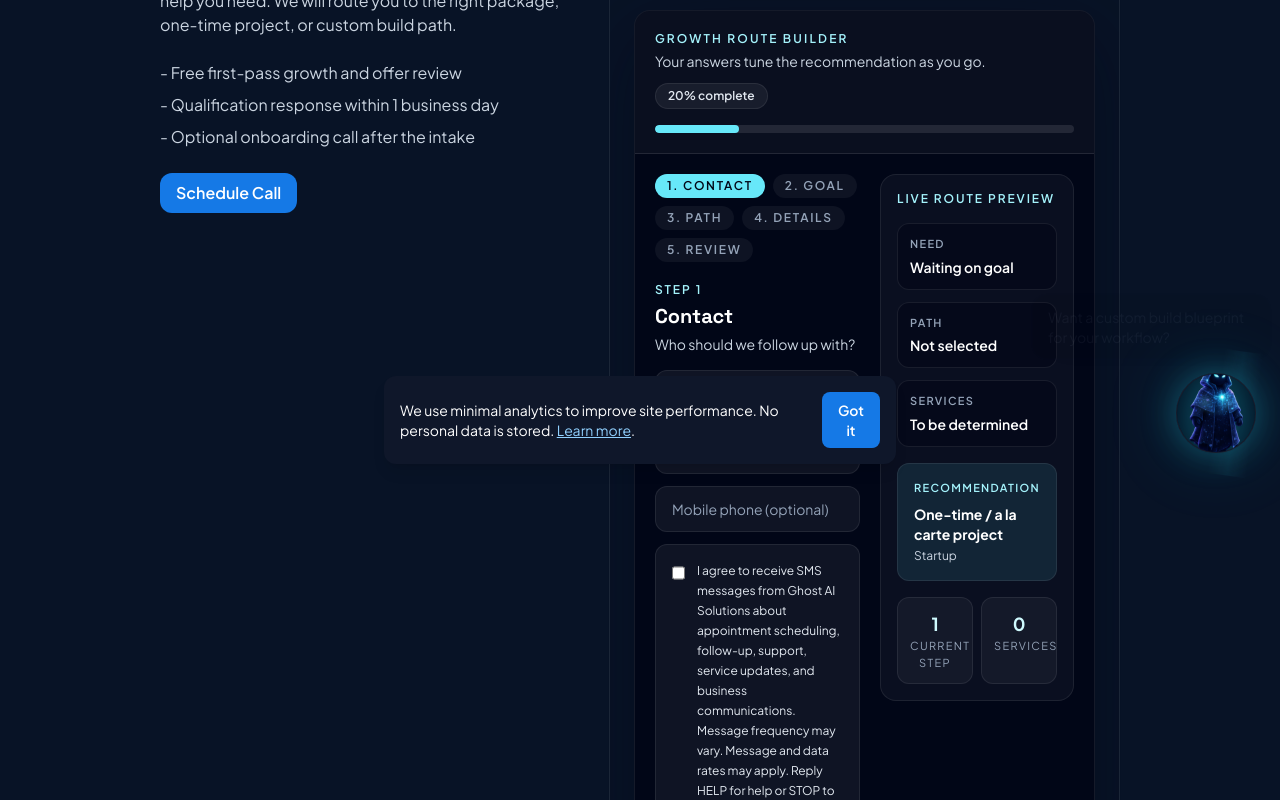
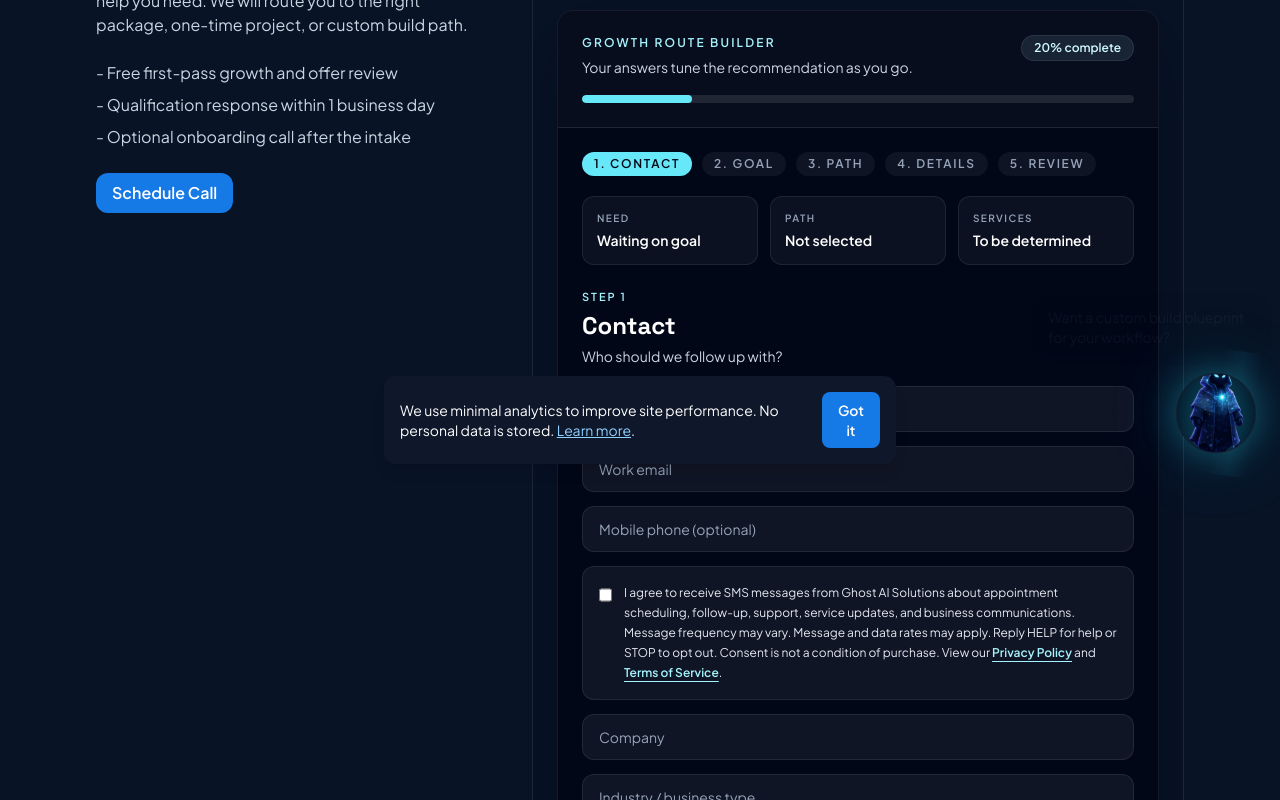
Before and after one commit to burchdad/ghostaisolutions, a Next.js app: page /contact in a window 1280 px wide. Shown: the part 320-1120 px from the top of the page. Built offline with nearby package versions, Linux system fonts and the light colour scheme.

Commit message:
Fix growth intake form layout

```diff
--- a/app/contact/page.js
+++ b/app/contact/page.js
@@ -12,9 +12,9 @@ export default function Contact() {
 
   return (
     <section className="bg-slate-50 py-20 dark:bg-ink">
-      <div className="mx-auto max-w-5xl px-4 sm:px-6 lg:px-8">
+      <div className="mx-auto max-w-6xl px-4 sm:px-6 lg:px-8">
         <Breadcrumbs />
-        <div className="grid items-start gap-10 lg:grid-cols-[1fr_1.25fr]">
+        <div className="grid items-start gap-10 lg:grid-cols-[0.82fr_1.35fr]">
           <div>
             <h1 className="text-4xl font-extrabold tracking-tight">Start with a free growth fit review</h1>
             <p className="mt-4 text-slate-600 dark:text-slate-300">
--- a/components/QualificationIntake.js
+++ b/components/QualificationIntake.js
@@ -127,9 +127,9 @@ function ChoiceCard({ active, label, eyebrow, description, onClick }) {
 
 function SectionIntro({ step, children }) {
   return (
-    <div className="mb-4">
-      <p className="text-xs font-semibold uppercase tracking-[0.16em] text-cyan-200">Step {step + 1}</p>
-      <h3 className="mt-1 text-xl font-bold text-white">{steps[step].label}</h3>
+    <div className="mb-5">
+      <p className="text-[11px] font-semibold uppercase tracking-[0.18em] text-cyan-200">Step {step + 1}</p>
+      <h3 className="mt-1 text-2xl font-bold text-white">{steps[step].label}</h3>
       <p className="mt-1 text-sm text-slate-300">{children || steps[step].kicker}</p>
     </div>
   );
@@ -263,14 +263,14 @@ export default function QualificationIntake({ supportEmail }) {
   };
 
   return (
-    <div className="overflow-hidden rounded-2xl border border-cyan-200/15 bg-slate-950/90 shadow-[0_24px_80px_rgba(2,6,23,0.42)]">
-      <div className="border-b border-white/10 bg-white/[0.035] p-5">
-        <div className="flex flex-wrap items-center justify-between gap-3">
+    <div className="overflow-hidden rounded-2xl border border-cyan-200/15 bg-slate-950/85 shadow-[0_24px_80px_rgba(2,6,23,0.34)]">
+      <div className="border-b border-white/10 bg-white/[0.025] p-5 sm:p-6">
+        <div className="flex flex-wrap items-start justify-between gap-4">
           <div>
             <p className="text-xs font-semibold uppercase tracking-[0.18em] text-cyan-200">Growth route builder</p>
-            <p className="mt-1 text-sm text-slate-300">Your answers tune the recommendation as you go.</p>
+            <p className="mt-1 max-w-xl text-sm leading-6 text-slate-300">Your answers tune the recommendation as you go.</p>
           </div>
-          <div className="rounded-full border border-white/10 bg-white/[0.06] px-3 py-1 text-xs font-semibold text-slate-200">
+          <div className="rounded-full border border-cyan-200/20 bg-cyan-200/10 px-3 py-1 text-xs font-semibold text-cyan-100">
             {progress}% complete
           </div>
         </div>
@@ -279,9 +279,9 @@ export default function QualificationIntake({ supportEmail }) {
         </div>
       </div>
 
-      <div className="grid gap-5 p-5 xl:grid-cols-[1fr_0.72fr]">
+      <div className="p-5 sm:p-6">
         <div className="min-w-0">
-          <div className="mb-5 flex flex-wrap gap-2">
+          <div className="mb-5 flex flex-wrap gap-2.5">
             {steps.map((item, index) => (
               <button
                 key={item.label}
@@ -300,6 +300,15 @@ export default function QualificationIntake({ supportEmail }) {
             ))}
           </div>
 
+          <div className="mb-6 grid gap-3 md:grid-cols-3">
+            {routePreview.map(([label, value]) => (
+              <div key={label} className="rounded-xl border border-white/10 bg-white/[0.045] p-3.5">
+                <p className="text-[10px] font-semibold uppercase tracking-[0.14em] text-slate-400">{label}</p>
+                <p className="mt-1 text-sm font-semibold text-white">{value}</p>
+              </div>
+            ))}
+          </div>
+
           {submitted ? (
             <div className="mb-5 rounded-xl border border-cyan-300/25 bg-cyan-300/10 p-4 text-sm text-cyan-100">
               Thank you. Your intake was submitted, a confirmation email is on the way, and we will follow up with the
@@ -310,7 +319,7 @@ export default function QualificationIntake({ supportEmail }) {
           {step === 0 ? (
             <div>
               <SectionIntro step={step} />
-              <div className="grid gap-3">
+              <div className="grid gap-3.5">
                 <input value={form.name} onChange={(e) => update("name", e.target.value)} placeholder="Full name" className={fieldClass} />
                 <input value={form.email} onChange={(e) => update("email", e.target.value)} placeholder="Work email" className={fieldClass} />
                 <input value={form.phone} onChange={(e) => update("phone", e.target.value)} placeholder="Mobile phone (optional)" className={fieldClass} />
@@ -364,7 +373,7 @@ export default function QualificationIntake({ supportEmail }) {
           {step === 2 ? (
             <div>
               <SectionIntro step={step} />
-              <div className="grid gap-3">
+              <div className="grid gap-3 md:grid-cols-3">
                 {offerPaths.map(([value, label, description]) => (
                   <ChoiceCard
                     key={value}
@@ -382,7 +391,7 @@ export default function QualificationIntake({ supportEmail }) {
           {step === 3 ? (
             <div>
               <SectionIntro step={step} />
-              <div className="grid gap-3">
+              <div className="grid gap-3.5">
                 <input value={form.websiteUrl} onChange={(e) => update("websiteUrl", e.target.value)} placeholder="Current website URL (optional)" className={fieldClass} />
 
                 {form.offerPath === "package" ? (
@@ -471,7 +480,7 @@ export default function QualificationIntake({ supportEmail }) {
             <div>
               <SectionIntro step={step} />
               <div className="grid gap-4">
-                <div className="rounded-xl border border-cyan-300/20 bg-cyan-300/10 p-4">
+                <div className="rounded-xl border border-cyan-300/20 bg-cyan-300/10 p-5">
                   <p className="text-xs font-semibold uppercase tracking-[0.14em] text-cyan-200">Likely best path</p>
                   <p className="mt-2 text-lg font-bold text-white">{recommendation.path}</p>
                   <p className="mt-1 text-sm text-slate-300">{recommendation.tier}</p>
@@ -527,33 +536,6 @@ export default function QualificationIntake({ supportEmail }) {
             <p className="mt-4 text-xs text-red-200">{submitError}</p>
           ) : null}
         </div>
-
-        <aside className="rounded-2xl border border-white/10 bg-white/[0.04] p-4 xl:sticky xl:top-24 xl:self-start">
-          <p className="text-xs font-semibold uppercase tracking-[0.16em] text-cyan-200">Live route preview</p>
-          <div className="mt-4 space-y-3">
-            {routePreview.map(([label, value]) => (
-              <div key={label} className="rounded-xl border border-white/10 bg-slate-950/55 p-3">
-                <p className="text-[11px] font-semibold uppercase tracking-[0.12em] text-slate-400">{label}</p>
-                <p className="mt-1 text-sm font-semibold text-white">{value}</p>
-              </div>
-            ))}
-          </div>
-          <div className="mt-4 rounded-xl border border-cyan-300/20 bg-cyan-300/10 p-4">
-            <p className="text-[11px] font-semibold uppercase tracking-[0.12em] text-cyan-200">Recommendation</p>
-            <p className="mt-2 text-sm font-bold text-white">{recommendation.path}</p>
-            <p className="mt-1 text-xs text-slate-300">{recommendation.tier}</p>
-          </div>
-          <div className="mt-4 grid grid-cols-2 gap-2 text-center">
-            <div className="rounded-xl border border-white/10 bg-white/[0.045] p-3">
-              <p className="text-lg font-bold text-cyan-100">{step + 1}</p>
-              <p className="text-[11px] uppercase tracking-[0.12em] text-slate-400">Current step</p>
-            </div>
-            <div className="rounded-xl border border-white/10 bg-white/[0.045] p-3">
-              <p className="text-lg font-bold text-cyan-100">{form.selectedServices.length}</p>
-              <p className="text-[11px] uppercase tracking-[0.12em] text-slate-400">Services</p>
-            </div>
-          </div>
-        </aside>
       </div>
     </div>
   );
```
